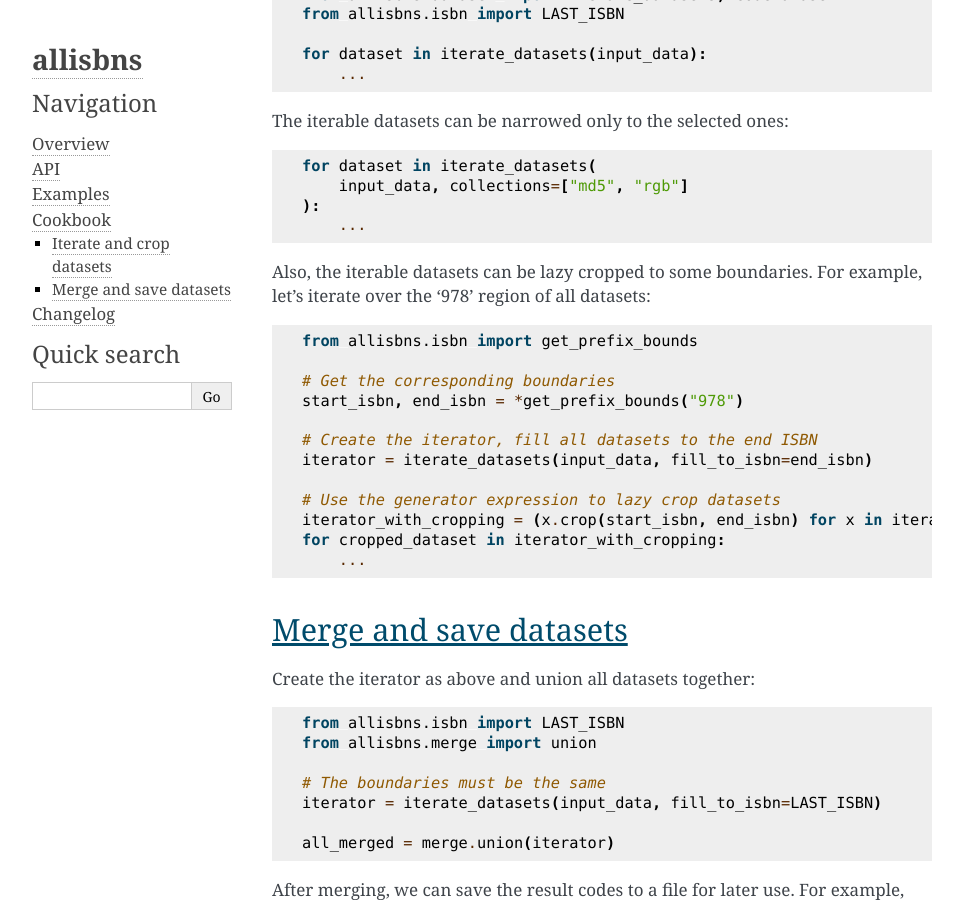
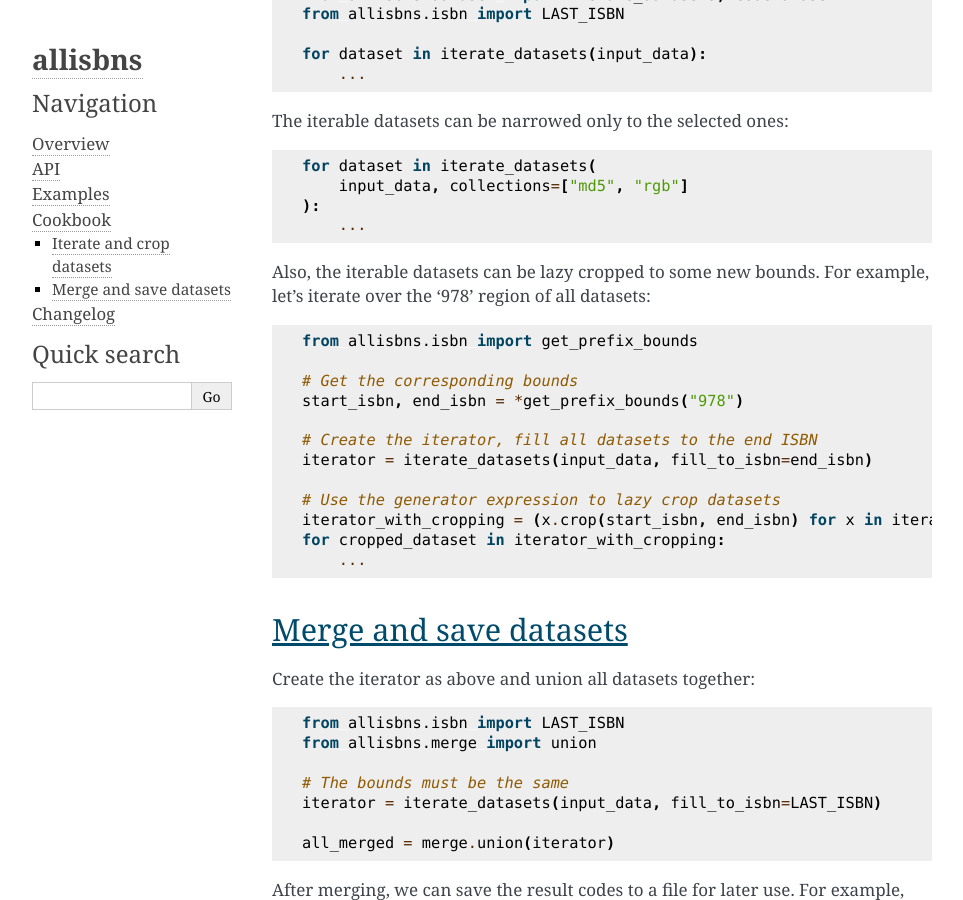
Before and after one commit to xymaxim/allisbns, a Sphinx documentation site: the page built from docs/cookbook.rst, in a window 1280 px wide and 900 px high, scrolled down 537 px. Shown: the whole window, without its empty margins (148-1111 px from the left). Built offline with Sphinx 7.4.7, drawn with Linux system fonts in a browser that asks for light colours.

Commit message:
Replace 'boundaries' with 'bounds'

```diff
--- a/docs/cookbook.rst
+++ b/docs/cookbook.rst
@@ -40,14 +40,14 @@ The iterable datasets can be narrowed only to the selected ones:
    ):
        ...
 
-Also, the iterable datasets can be lazy cropped to some boundaries. For example,
+Also, the iterable datasets can be lazy cropped to some new bounds. For example,
 let's iterate over the '978' region of all datasets:
 
 .. code-block:: python
 
    from allisbns.isbn import get_prefix_bounds
 
-   # Get the corresponding boundaries
+   # Get the corresponding bounds
    start_isbn, end_isbn = *get_prefix_bounds("978")
 
    # Create the iterator, fill all datasets to the end ISBN
@@ -68,7 +68,7 @@ Create the iterator as above and union all datasets together:
    from allisbns.isbn import LAST_ISBN
    from allisbns.merge import union
 
-   # The boundaries must be the same
+   # The bounds must be the same
    iterator = iterate_datasets(input_data, fill_to_isbn=LAST_ISBN)
 
    all_merged = merge.union(iterator)
--- a/docs/overview.rst
+++ b/docs/overview.rst
@@ -281,7 +281,7 @@ Define extent without plotting
 What if you want to scatter plot ISBNs using a plotter to keep all axis
 decorations and all else? There is the
 :meth:`~allisbns.plotting.BinnedPlotter.define_extent` method to define the
-extent based on the boundary ISBNs without plotting bins or an image:
+extent based on the ISBN bounds without plotting bins or an image:
 
 .. code-block:: python
 
```
Also changed, not shown: 2 other files.
